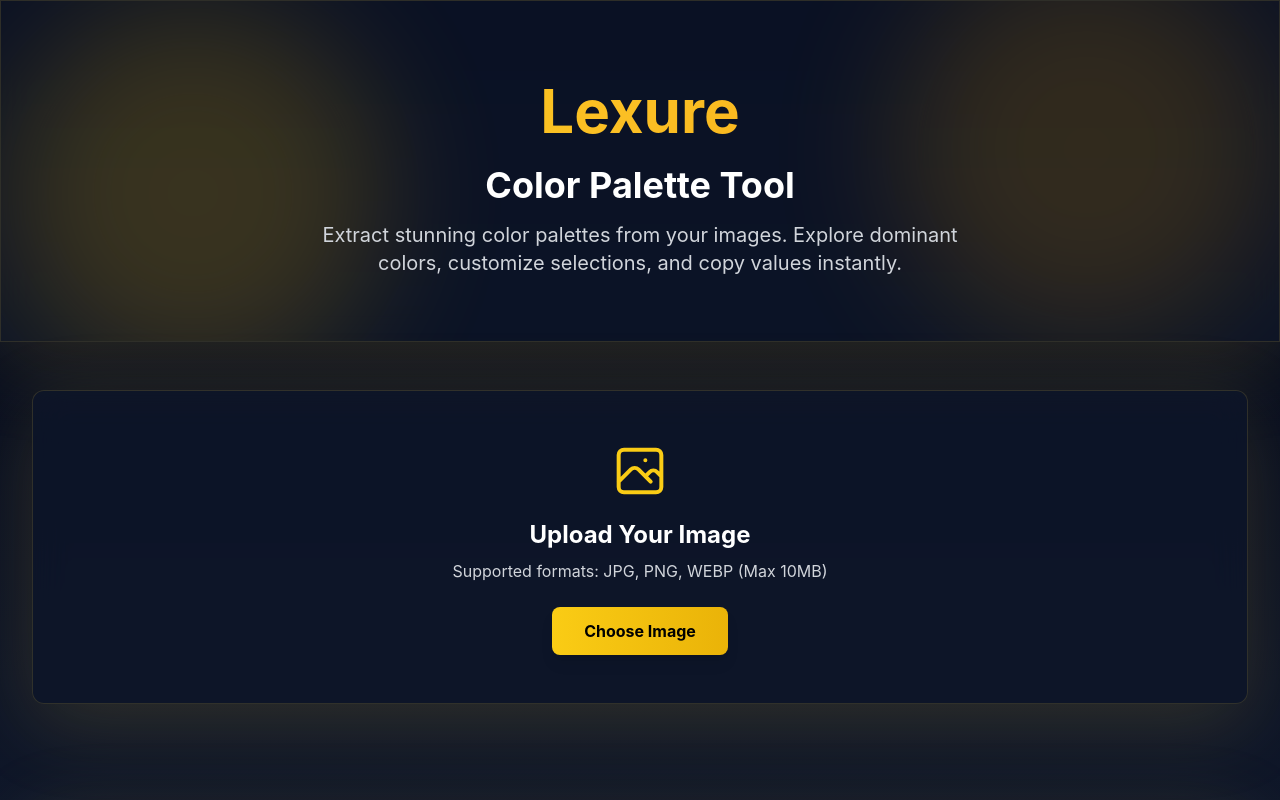
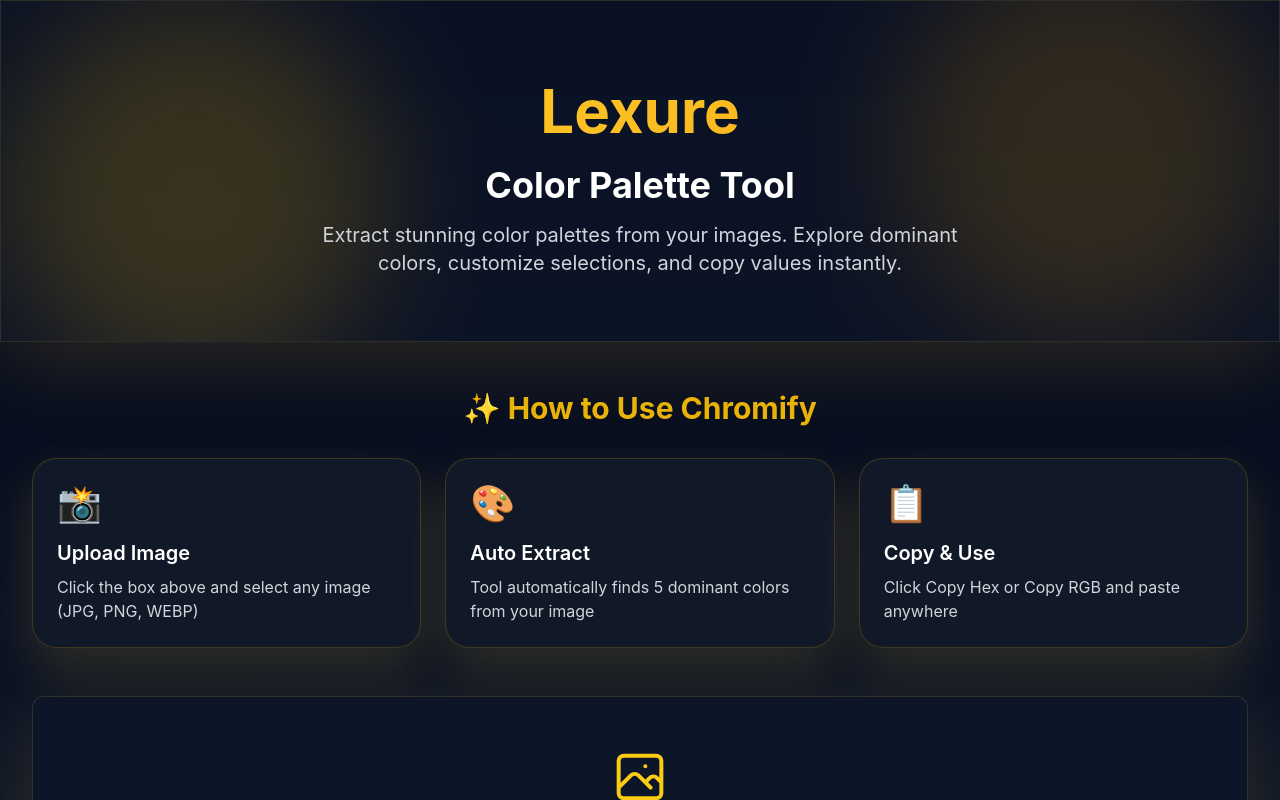
Before and after one commit to zabii555/color-palette-tool, a React (Vite) app: page / in a window 1280 px wide. Shown: the top 800 px of the page. Built offline with nearby package versions, Linux system fonts and the light colour scheme.

Commit message:
Added How to Use section

```diff
--- a/App.jsx
+++ b/App.jsx
@@ -104,6 +104,37 @@ export default function App() {
           </p>
         </div>
       </div>
+
+      <section className="mt-12">
+        <div className="max-w-7xl mx-auto px-4 sm:px-6 lg:px-8">
+          <div className="mb-8 text-center">
+            <h2 className="text-3xl font-bold text-yellow-500">✨ How to Use Chromify</h2>
+          </div>
+          <div className="grid grid-cols-1 md:grid-cols-3 gap-6">
+            <div className="bg-gray-900 border border-yellow-500/20 rounded-3xl p-6 shadow-[0_20px_50px_rgba(212,175,55,0.18)] transform transition duration-300 hover:scale-[1.02]">
+              <div className="text-4xl mb-4">📸</div>
+              <h3 className="text-xl font-semibold text-white mb-2">Upload Image</h3>
+              <p className="text-gray-300">
+                Click the box above and select any image (JPG, PNG, WEBP)
+              </p>
+            </div>
+            <div className="bg-gray-900 border border-yellow-500/20 rounded-3xl p-6 shadow-[0_20px_50px_rgba(212,175,55,0.18)] transform transition duration-300 hover:scale-[1.02]">
+              <div className="text-4xl mb-4">🎨</div>
+              <h3 className="text-xl font-semibold text-white mb-2">Auto Extract</h3>
+              <p className="text-gray-300">
+                Tool automatically finds 5 dominant colors from your image
+              </p>
+            </div>
+            <div className="bg-gray-900 border border-yellow-500/20 rounded-3xl p-6 shadow-[0_20px_50px_rgba(212,175,55,0.18)] transform transition duration-300 hover:scale-[1.02]">
+              <div className="text-4xl mb-4">📋</div>
+              <h3 className="text-xl font-semibold text-white mb-2">Copy & Use</h3>
+              <p className="text-gray-300">
+                Click Copy Hex or Copy RGB and paste anywhere
+              </p>
+            </div>
+          </div>
+        </div>
+      </section>
 
       {/* Main Content */}
       <main className="flex-1 max-w-7xl mx-auto w-full px-4 sm:px-6 lg:px-8 py-12">
--- a/vite.config.js
+++ b/vite.config.js
@@ -2,6 +2,8 @@ import { defineConfig } from 'vite';
 import react from '@vitejs/plugin-react';
 
 export default defineConfig({
+  // When deploying to GitHub Pages for project sites, set base to your repo name
+  base: '/color-palette-tool/',
   plugins: [react()],
   server: {
     port: 5173,
```
Also changed, not shown: package.json (+12 -8 lines), 1 other file (tests, documents, lock files or other folders).
